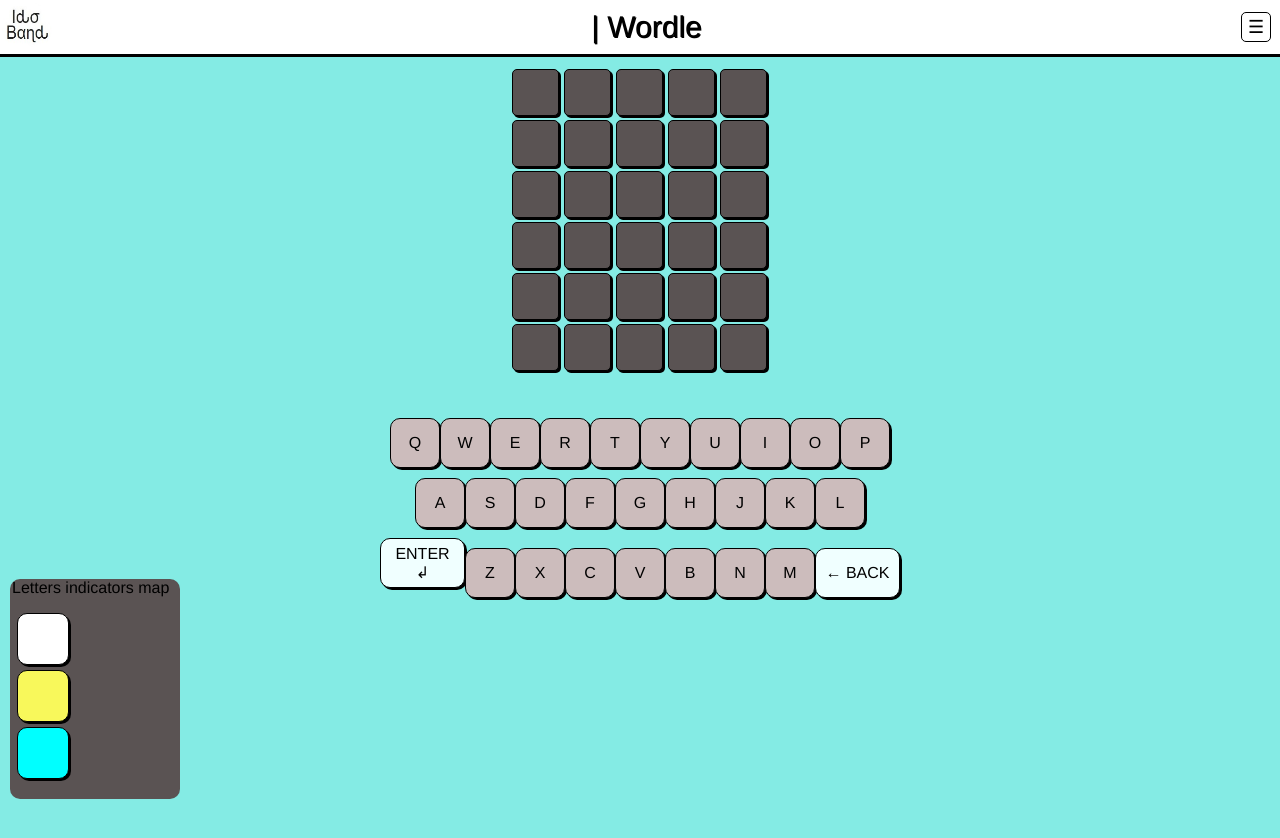
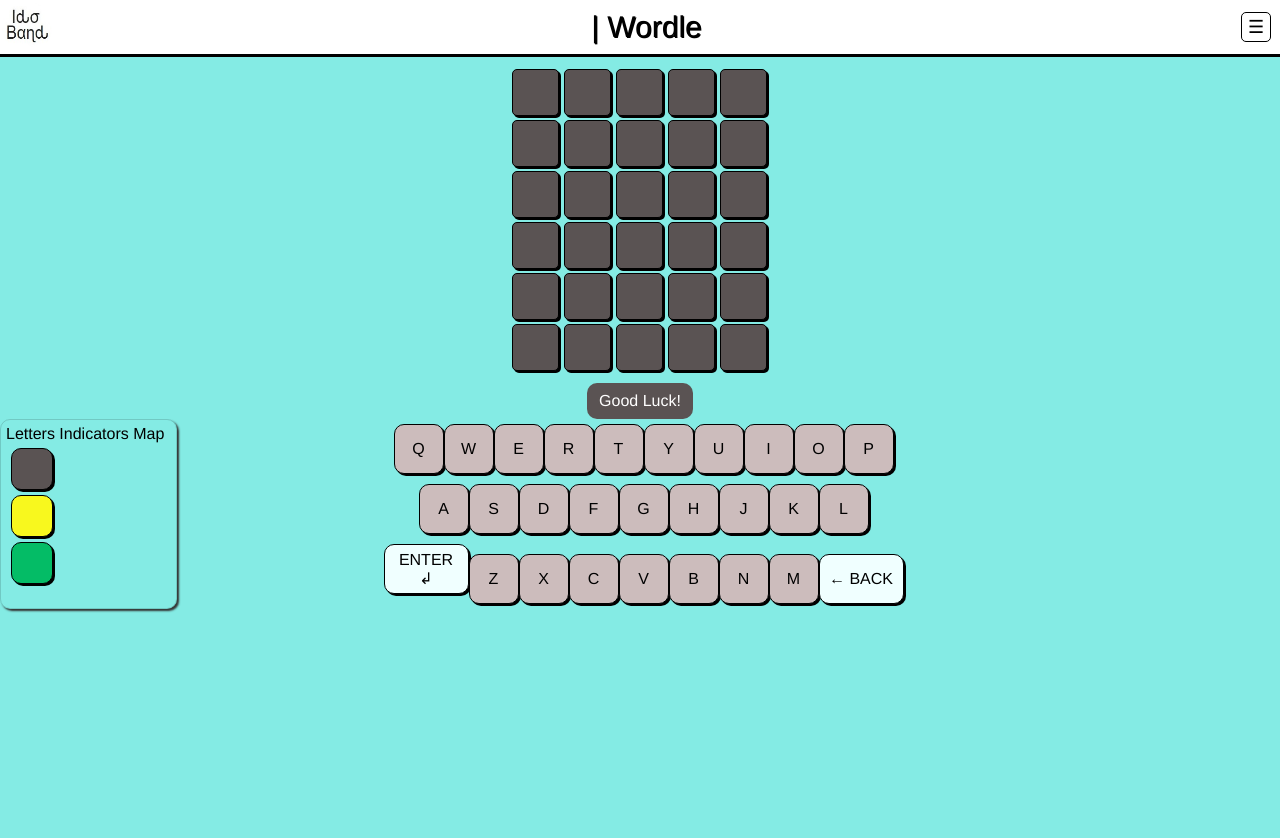
Before and after one commit to IdoBand/wordle-game, a React (Vite) app: page /App in a window 1280 px wide. After the commit the page ends 800 px from the top, so only its background shows below. Built offline with nearby package versions, Linux system fonts and the light colour scheme.

Commit message:
Work in progress

```diff
--- a/package.json
+++ b/package.json
@@ -4,6 +4,7 @@
   "version": "0.0.0",
   "type": "module",
   "scripts": {
+    "start": "vite",
     "dev": "vite",
     "build": "tsc && vite build",
     "preview": "vite preview"
--- /dev/null
+++ b/src/components/DialogMessage.tsx
@@ -0,0 +1,18 @@
+import { wordleContext } from "../providers/wordleContext"
+import { useContext } from "react"
+
+
+
+export default function DialogMessage(){
+
+    const {dialogMessage} = useContext<any>(wordleContext);
+
+    return (
+
+        <main id="dialog">
+              <div id="dialog-message" className={dialogMessage.className}>
+                  {dialogMessage.message}
+              </div>
+        </main>
+    )
+}
--- a/src/components/IndicatorsMap.tsx
+++ b/src/components/IndicatorsMap.tsx
@@ -1,12 +1,9 @@
-import * as React from 'react';
-import {useState} from 'react';
-
 export default function IndicatorsMap() {
 
     return (
     <div id="indicators-container">
         <div id="letters-indicator-map">
-            <div><h3>Letters indicators map</h3></div>
+            <div>Letters Indicators Map</div>
             <div id="empty" className="indicator"></div>
             <div id="cow" className="indicator"></div>
             <div id="bull" className="indicator"></div>
--- a/src/components/SharedLogicFunctions.tsx
+++ b/src/components/SharedLogicFunctions.tsx
@@ -2,16 +2,21 @@ import { useState } from 'react';
 
 export function SharedLogicFunctions() {
 
-const wordBank = ['POWER', 'WORLD', 'PIZZA', 'BUILD', 'SUSHI', 'WIRED', 'WIERD', 'HELLO', 'REACT', 'ABORT'];
+const wordBank = ['POWER', 'WORLD', 'PIZZA', 'BUILD', 'SUSHI', 'WIRED', 'WIERD', 'HELLO', 'REACT', 'ABORT', 'GLOVE'];
 
-// .possibleToAdd is false when row is completed & word hasnt been checked.
+
+const [dialogMessage, setDialogMessage ] = useState({
+                                                    message: 'Good Luck!',
+                                                    className: 'basic'
+                                                                            });
+
 const [gameState, setGameState] = useState({
-                                            wordToGuess: 'POWER',
+                                            wordToGuess: 'REACT',
                                             possibleToAdd: true,
                                             possibleToRemove: true,
+                                            possibleToEnter: false,
                                             rowsFirstTile: 1,
                                             nextEmptyTile: 1,
-                                            rowsPlayed: [5],
                                             lastWordChecked: '',
                                                                 });
 
@@ -79,13 +84,13 @@ const addLetter = (letter: string) => {
         // nextEmptyTile: gameState.nextEmptyTile + 1})
         gameState.nextEmptyTile += 1;
         gameState.possibleToRemove = true;
-        console.log("next empty tile ADD", gameState.nextEmptyTile)
+        // console.log("next empty tile ADD", gameState.nextEmptyTile)
     }
     // if ((gameState.nextEmptyTile-1) % 5 === 0) gameState.possibleToAdd = false;
 
     if ((gameState.nextEmptyTile-1) % 5 === 0) setGameState({...gameState,
-                                                                possibleToAdd:false});
-
+                                                                possibleToAdd:false,
+                                                                possibleToEnter: true});
 };
 
 // returns the last tile that its content is not an empty string.
@@ -118,55 +123,78 @@ const removeLetter = () => {
         };
     };
     // check if the content of the first tile of the row is ''. if true disable remove.
-    if (findLastFullTile() as number % 5 === 0) {gameState.possibleToRemove = false};
+    if (findLastFullTile() as number % 5 === 0) {gameState.possibleToRemove = false
+                                                 gameState.possibleToEnter = false};
 };
 
-// when ENTER is clicked
-const ExtractWordFromRow = () => {
+const enterClickHandler = () => {
 
-    if ((findLastFullTile() as number) % 5 === 0){
+    if (gameState.possibleToEnter === true){
         let wordToCheck: string = '';
 
+        // extract the word from relevant row
+        // relevant to the gameState only!!!!
         const firstTileIndex: number = gameState.rowsFirstTile;
         tiles.forEach(tile => {
             if (firstTileIndex <= tile.id && tile.id <= firstTileIndex + 4) wordToCheck += tile.content});
 
-        console.log(wordToCheck)
+        checkWordValidity();
 
-        const x= gameState.rowsPlayed[gameState.rowsPlayed.length-1] + 5
-        gameState.rowsPlayed.push(x)
         setGameState({...gameState,
-            possibleToAdd: true,
-            possibleToRemove: false,
-            rowsFirstTile: gameState.rowsFirstTile + 5,
-            lastWordChecked: wordToCheck,
-
-            })
-
+                        possibleToAdd: true,
+                        possibleToRemove: false,
+                        possibleToEnter: false,
+                        rowsFirstTile: gameState.rowsFirstTile + 5,
+                        lastWordChecked: wordToCheck,
+            });
             // restart word to check
             wordToCheck = '';
-            console.log(gameState)
     };
 };
 
-// const checkWordValidity = (word: string) => {
-//     const tilesToCheck =[];
-//     for (let i = gameState.rowsFirstTile;  + gameState.rowsFirstTile + 4; i++) {
-//         tilesToCheck.push(i);
-//     }
-//     console.log(tilesToCheck)
-// }
+const checkWordValidity = () => {
+    // dinamically create an array of id's to decide which tiles to check
+    const tilesIdsToCheck: number[] =[];
+    for (let i = gameState.rowsFirstTile; i < gameState.rowsFirstTile+5; i++) {
+        tilesIdsToCheck.push(i)};
+
+        const newTiles: {id: number, content: string, className: string}[] = [];
+
+    let counter = 0;
+    tiles.forEach(tile => {
+        if (tilesIdsToCheck.includes(tile.id)) {
+            tile.className = lettersHeadToHead(tile.content, counter);
+            counter += 1;
+        }
+        newTiles.push(tile)});
+    setTiles(newTiles);
+    counter = 0;
+    console.log(gameState)
+};
+
+// compares letters from guess to letters of word the user need to guess.
+const lettersHeadToHead = (tileContent: string, index: number) => {
+    const wordToGuess = gameState.wordToGuess;
+    if (tileContent === wordToGuess[index]) {
+        return 'tile-bull'
+    } else if (wordToGuess.includes(tileContent)) {
+        return 'tile-cow'
+    } else {
+        return 'tile'
+    }
+};
 
 
 return (
     {
+    dialogMessage,
     gameState,
     setGameState,
     tiles,
     setTiles,
     addLetter,
     removeLetter,
-    ExtractWordFromRow,
+    enterClickHandler,
 
     }
 )}
--- a/src/components/Tiles.tsx
+++ b/src/components/Tiles.tsx
@@ -4,7 +4,7 @@ import { wordleContext } from "../providers/wordleContext";
 
 export default function Tiles() {
 
-  const {tiles} = useContext(wordleContext);
+  const {tiles} = useContext<any>(wordleContext);
 
     return (
          tiles.map(item =>
--- a/src/components/WordleApp.tsx
+++ b/src/components/WordleApp.tsx
@@ -1,13 +1,15 @@
-
 import Tiles from './Tiles';
 import Keyboard from './Keyboard'
 import IndicatorsMap from './IndicatorsMap';
 import { SharedLogicFunctions } from './SharedLogicFunctions';
 import { wordleContext } from '../providers/wordleContext';
+import DialogMessage from './DialogMessage';
 
 export function WordleApp() {
 
   const wordleAPI = SharedLogicFunctions();
+
+
 
   return (
     <wordleContext.Provider value={wordleAPI}>
@@ -17,15 +19,13 @@ export function WordleApp() {
           <Tiles />
         </main>
 
-        <div id="dialog">
-              <div id="dialog-message">
-                  <h3>Done!</h3>
-              </div>
-        </div>
+        <DialogMessage />
 
-        <Keyboard />
-
-        <IndicatorsMap />
+        <main id="keyboard-map-container">
+          <IndicatorsMap />
+          <Keyboard />
+          <div id="filler" />
+        </main>
 
       </section>
     </wordleContext.Provider>
@@ -33,88 +33,3 @@ export function WordleApp() {
   )
 
 }
-
-// // .possibleToAdd is false when row is completed & word hasnt been checked.
-// const [gameState, setGameState] = useState({possibleToAdd: true,
-//   rowsFirstTile: 1,
-//   currentTile: 1,
-//                        });
-
-// const [tiles, setTiles] = useState([
-// {id:1, content: '', className: 'tile'},
-// {id:2, content: '', className: 'tile'},
-// {id:3, content: '', className: 'tile'},
-// {id:4, content: '', className: 'tile'},
-// {id:5, content: '', className: 'tile'},
-
-// {id:6, content: '', className: 'tile'},
-// {id:7, content: '', className: 'tile'},
-// {id:8, content: '', className: 'tile'},
-// {id:9, content: '', className: 'tile'},
-// {id:10, content: '', className: 'tile'},
-
-// {id:11, content: '', className: 'tile'},
-// {id:12, content: '', className: 'tile'},
-// {id:13, content: '', className: 'tile'},
-// {id:14, content: '', className: 'tile'},
-// {id:15, content: '', className: 'tile'},
-
-// {id:16, content: '', className: 'tile'},
-// {id:17, content: '', className: 'tile'},
-// {id:18, content: '', className: 'tile'},
-// {id:19, content: '', className: 'tile'},
-// {id:20, content: '', className: 'tile'},
-
-// {id:21, content: '', className: 'tile'},
-// {id:22, content: '', className: 'tile'},
-// {id:23, content: '', className: 'tile'},
-// {id:24, content: '', className: 'tile'},
-// {id:25, content: '', className: 'tile'},
-
-// {id:26, content: '', className: 'tile'},
-// {id:27, content: '', className: 'tile'},
-// {id:28, content: '', className: 'tile'},
-// {id:29, content: '', className: 'tile'},
-// {id:30, content: '', className: 'tile'}
-//     ]);
-
-
-// const FindNextEmptyTile = () =>{
-// for (let tile of tiles) {
-// if (tile.content === '' ) {
-// return tile.id;
-// };
-// };
-// return null;
-// }
-
-// const addLetter = (letter: string) => {
-// const emptyTileID = FindNextEmptyTile();
-
-// if (emptyTileID && gameState.possibleToAdd === true) {
-// console.log('hi', emptyTileID)
-
-// const newTiles: {id: number, content: string, className: string}[] = [];
-
-// tiles.forEach(tile => {
-// tile.id === emptyTileID ?  tile.content = letter : tile.content = tile.content ;
-// newTiles.push(tile)
-// });
-// setTiles(newTiles);
-// gameState.currentTile += 1;
-// }
-// (gameState.currentTile-1) % 5 === 0 ? gameState.possibleToAdd = false : gameState.possibleToAdd = true ;
-// };
-
-
-
-// const checkWordValidity = () => {
-// const firstTileIndex: number = gameState.rowsFirstTile;
-
-// let WordtoCheck: string;
-
-// tiles.forEach(tile => {
-// if (tile.id <= firstTileIndex + 4) WordtoCheck += tile.content;
-
-// })
-// // console.log(WordtoCheck)
--- a/src/providers/wordleContext.tsx
+++ b/src/providers/wordleContext.tsx
@@ -1,3 +1,5 @@
 import { createContext } from "react";
 
-export const wordleContext = createContext(null);
+let initial: {} ={};
+
+export const wordleContext = createContext(initial);
--- a/src/style.scss
+++ b/src/style.scss
@@ -1,8 +1,5 @@
-// ################################ tiles ################################
+$font-stack: Helvetica, sans-serif;
 
-
-$font-stack: Helvetica, sans-serif;
-$primary-color: #333;
 
 *{
     font: 100% $font-stack;
@@ -15,6 +12,20 @@ body {
     background-color: rgb(132, 235, 228);
     margin: 0;
 }
+
+body::-webkit-scrollbar {
+    width: 14px;               /* width of the entire scrollbar */
+  }
+
+  body::-webkit-scrollbar-track {
+    background: lightgrey;        /* color of the tracking area */
+  }
+
+  body::-webkit-scrollbar-thumb {
+    background-color: white;    /* color of the scroll thumb */
+    border-radius: 20px;       /* roundness of the scroll thumb */
+    border: 4px solid lightgray;  /* creates padding around scroll thumb */
+  }
 // ################################ header & dropdown ################################
 header {
     display: flex;
@@ -86,7 +97,6 @@ header {
     opacity: 1;
     transform: translateY(0);
     pointer-events: auto;
-
 }
 
 .menu-Links {
@@ -94,7 +104,6 @@ header {
     color: black;
     padding: .75rem;
     cursor: pointer;
-
 
     &:hover {
         background-color: darkcyan;
@@ -153,13 +162,17 @@ header {
     margin: 10px;
 }
 
+$default-tile-color: rgb(90, 83, 83);
+$bull-color: rgb(4, 188, 102);
+$cow-color : rgb(248, 248, 30);
+
 @mixin basicTile {
     gap: 2px;
     margin: 2px;
     height: 45px;
     width: 45px;
     border: 1px solid black;
-    background-color: rgb(90, 83, 83);
+    background-color: $default-tile-color;
     border-radius: 5px;
     box-shadow: 2px 2px black;
     font-size: 40px;
@@ -168,44 +181,53 @@ header {
     text-align: center;
 }
 
+
+
 .tile {
     @include basicTile();
 }
 
 .tile-bull {
     @include basicTile();
-    background-color: aqua;
+    background-color: $bull-color;
+
 }
 
 .tile-cow {
     @include basicTile();
-    background-color: rgb(248, 248, 91);
+    background-color: $cow-color;
 }
 
 // ################################ dialog ################################
 
-#dialog {
-    visibility: hidden;
+@mixin basicDialogBox {
     display: flex;
     align-items: center;
     justify-content: center;
-
-
-#dialog-message {
-    display: flex;
-    align-items: center;
-    justify-content: center;
-    width: 80px;
-    height: 30px;
-    background-color: rgb(90, 83, 83);
-    border-radius: 10px;
-
-    h3 {
-        font-size: 16px;
-        color: white;
-    }
 }
 
+@mixin basicDialogMessage {
+    min-width: 100px;
+    height: 30px;
+    background-color: $default-tile-color;
+    border-radius: 10px;
+    font-size: 16px;
+    padding: 3px;
+    color: white;
+}
+
+#dialog {
+    @include basicDialogBox();
+
+    .basic{
+        @include basicDialogBox();
+        @include basicDialogMessage();
+    }
+    .victory{
+        @include basicDialogBox();
+        @include basicDialogMessage();
+        background-color: $bull-color;
+    }
 }
 
 // ################################ keyboard ################################
@@ -217,11 +239,14 @@ header {
     justify-content: center;
     align-items: center;
     flex-direction: column;
+    flex-grow: 1;
+    min-width: 600px;
 }
 
 .keyboard-row {
     margin: 5px;
     gap: 5px;
+
 
 .key {
     height: 50px;
@@ -267,41 +292,53 @@ header {
 
 // ################################ letters-indicator-map ################################
 
+#keyboard-map-container{
+    display: flex;
+}
+
 #indicators-container {
-    background-color: rgb(90, 83, 83);
+    background-color: rgba(90, 83, 83, 0);
     border-radius: 10px;
     width: 170px;
-    height: 220px;
-    bottom: 40px;
-    left: 10px;
-    position: relative;
+    min-height: 180px;
+    box-shadow: 2px 2px 2px rgb(51, 51, 51);
+    border: 1px solid rgba(0, 0, 0, 0.147);
+
+    padding-left: 5px;
 }
 
 #letters-indicator-map {
     display: block;
     position: relative;
-    left: 2px;
+    padding-top: 5px;
 
     .indicator {
-        height: 50px;
-        width: 50px;
+        height: 40px;
+        width: 40px;
         border: 1px solid black;
         background-color: rgb(204, 188, 188);
         border-radius: 10px;
         box-shadow: 2px 2px;
         margin: 5px;
+
     }
 
     #empty {
-        background-color: white;
+        background-color: $default-tile-color;
     }
     #cow {
-        background-color: rgb(248, 248, 91);
+        background-color: $cow-color;
     }
     #bull {
-        background-color: aqua;
+        background-color: $bull-color;
     }
 
+}
+
+// ################################       filler       ################################
+#filler {
+    min-width: 170px;
+    opacity: 0;
 }
 
 // ################################    Sign In Form    ################################
@@ -374,7 +411,7 @@ header {
         border-radius: 12px;
         border: 0;
         box-sizing: border-box;
-        color: #eee;
+        color: rgb(0, 0, 0);
         font-size: 18px;
         height: 100%;
         outline: 0;
@@ -404,7 +441,7 @@ header {
       }
 
       .placeholder {
-        color: #65657b;
+        color: #161657;
         font-family: sans-serif;
         left: 20px;
         line-height: 14px;
```
Also changed, not shown: src/App.tsx (+11 -7 lines), src/components/Keyboard.tsx (+21 -10 lines).
